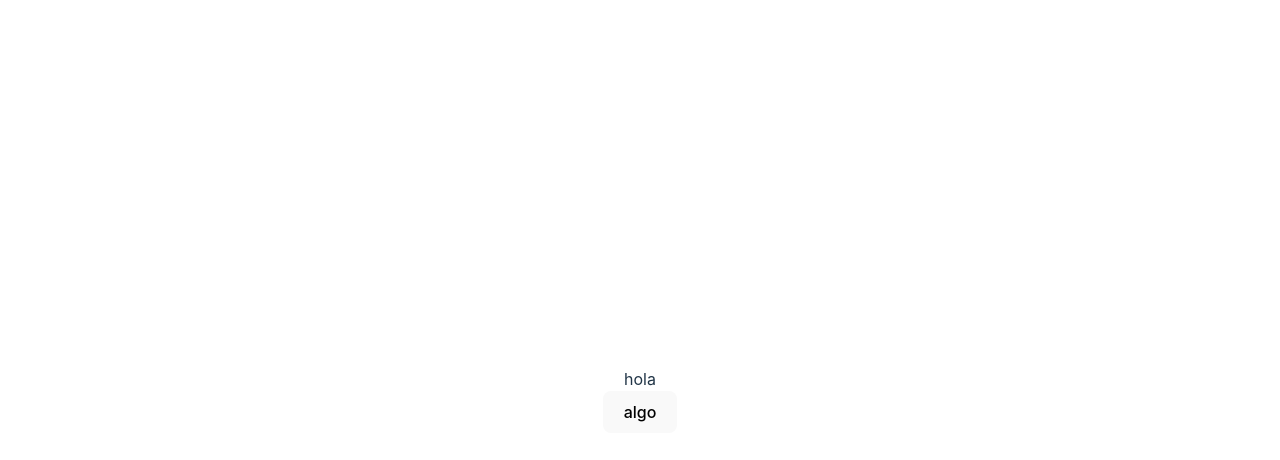
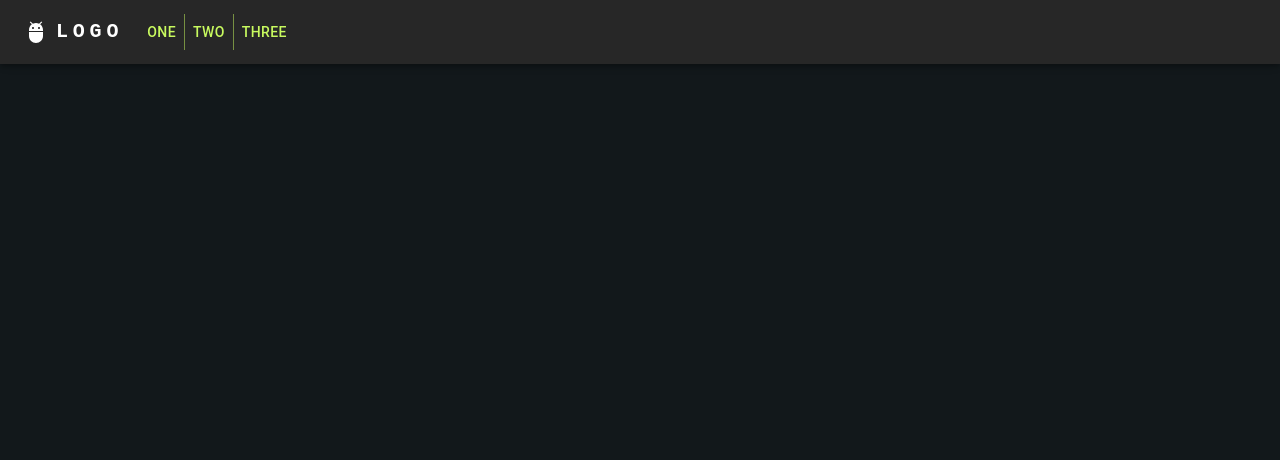
Before and after one commit to AleMot94/Hostal-CDLV-Beta, a React (Vite) app: page / in a window 1280 px wide. Shown: the top 460 px of the page. Built offline with nearby package versions, Linux system fonts and the light colour scheme.

Commit message:
material ui configurado

```diff
--- a/src/App.tsx
+++ b/src/App.tsx
@@ -1,10 +1,60 @@
+import Container from '@mui/material/Container'
+import AppBar from '@mui/material/AppBar'
+import Toolbar from '@mui/material/Toolbar'
+import AdbIcon from '@mui/icons-material/Adb'
+import Typography from '@mui/material/Typography'
+import IconButton from '@mui/material/IconButton'
+import MenuIcon from '@mui/icons-material/Menu'
+// Button Grups
+import Button from '@mui/material/Button'
+import ButtonGroup from '@mui/material/ButtonGroup'
+import Box from '@mui/material/Box'
+
 import './App.css'
 
-function App() {
+function App(): JSX.Element {
   return (
     <>
-      <div>hola</div>
-      <button>algo</button>
+      <Container>
+        <AppBar>
+          <Toolbar>
+            <IconButton
+              size='large'
+              edge='start'
+              color='inherit'
+              aria-label='menu'
+              sx={{ mr: 2, display: { md: 'none' } }}
+            >
+              <MenuIcon />
+            </IconButton>
+            <AdbIcon sx={{ display: { xs: 'none', md: 'flex' }, mr: 1 }} />
+            <Typography
+              variant='h6'
+              noWrap
+              component='a'
+              href='#app-bar-with-responsive-menu'
+              sx={{
+                mr: 2,
+                display: { xs: 'none', md: 'flex' },
+                fontFamily: 'monospace',
+                fontWeight: 700,
+                letterSpacing: '.3rem',
+                color: 'inherit',
+                textDecoration: 'none'
+              }}
+            >
+              LOGO
+            </Typography>
+            <Box sx={{}}>
+              <ButtonGroup variant='text' aria-label='text button group'>
+                <Button>One</Button>
+                <Button>Two</Button>
+                <Button>Three</Button>
+              </ButtonGroup>
+            </Box>
+          </Toolbar>
+        </AppBar>
+      </Container>
     </>
   )
 }
--- /dev/null
+++ b/src/config/theme.config.tsx
@@ -0,0 +1,30 @@
+import { ThemeProvider, createTheme, CssBaseline } from '@mui/material'
+import React from 'react'
+// eslint-disable-next-line @typescript-eslint/consistent-type-definitions
+type ThemeProp = { children: JSX.Element }
+
+enum themePalette {
+  BG_DEFAULT_COLOR = '#12181b',
+  PRIMARY_MAIN_COLOR = '#C8FA5F'
+}
+
+const theme = createTheme({
+  palette: {
+    mode: 'dark',
+    background: {
+      default: themePalette.BG_DEFAULT_COLOR
+    },
+    primary: {
+      main: themePalette.PRIMARY_MAIN_COLOR
+    }
+  }
+})
+
+export const ThemeConfig: React.FC<ThemeProp> = ({ children }) => {
+  return (
+    <ThemeProvider theme={theme}>
+      <CssBaseline />
+      {children}
+    </ThemeProvider>
+  )
+}
--- a/src/index.css
+++ b/src/index.css
@@ -1,5 +1,7 @@
+@import url('https://fonts.googleapis.com/css2?family=Oswald:wght@200;400;500&display=swap');
+
 :root {
-  font-family: Inter, system-ui, Avenir, Helvetica, Arial, sans-serif;
+  font-family: 'Oswald', sans-serif;
   line-height: 1.5;
   font-weight: 400;
 
--- a/src/main.tsx
+++ b/src/main.tsx
@@ -1,10 +1,13 @@
 import React from 'react'
 import ReactDOM from 'react-dom/client'
 import App from './App.tsx'
+import { ThemeConfig } from './config/theme.config.tsx'
 import './index.css'
 
 ReactDOM.createRoot(document.getElementById('root')!).render(
   <React.StrictMode>
-    <App />
+    <ThemeConfig>
+      <App />
+    </ThemeConfig>
   </React.StrictMode>
 )
--- a/src/pages/Home/index.tsx
+++ b/src/pages/Home/index.tsx
@@ -1,6 +1,6 @@
 import React from 'react'
 
-function index() {
+function Home() {
   return (
     <div>
       <div>
@@ -10,4 +10,4 @@ function index() {
   )
 }
 
-export default index
+export default Home
```
Also changed, not shown: package.json (+10 -1 lines), 2 other files (tests, documents, lock files or other folders).
